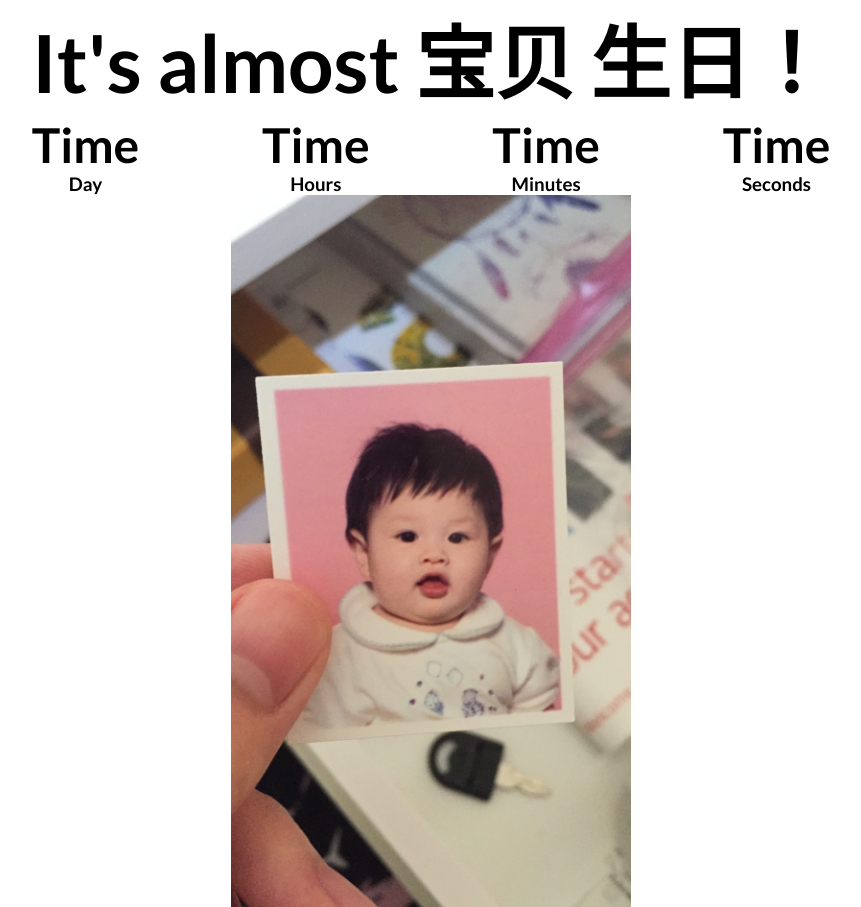
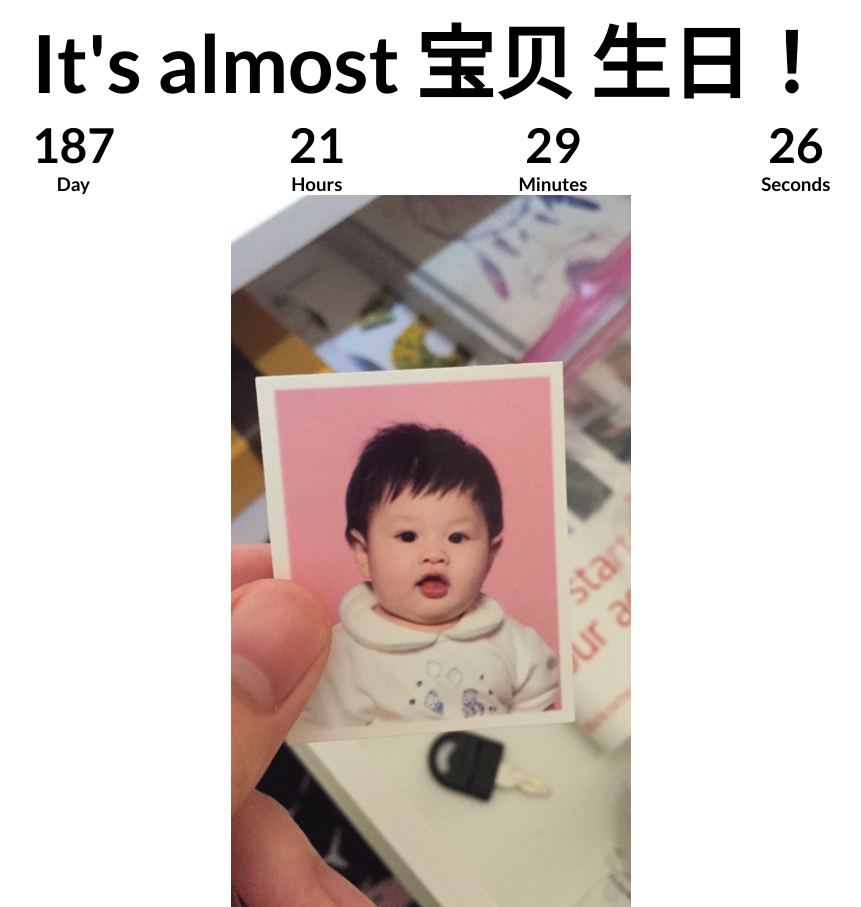
Before and after one commit to jimjimrao/countdown_app, a plain HTML site: page index.html in a window 1280 px wide. Shown: the whole page, without its empty margins (209-1070 px from the left). Drawn offline with Linux system fonts and the light colour scheme.

Commit message:
got javascript to work but not very cleanly...

```diff
--- a/index.html
+++ b/index.html
@@ -1,18 +1,23 @@
 <!DOCTYPE html>
+<link rel="shortcut icon" href="#" />
 <html lang="en">
   <head>
-    <meta charset="UTF-8">
-    <meta http-equiv="X-UA-Compatible" content="IE=edge">
-    <meta name="viewport" content="width=device-width, initial-scale=1.0">
+    <meta charset="UTF-8" />
+    <meta http-equiv="X-UA-Compatible" content="IE=edge" />
+    <meta name="viewport" content="width=device-width, initial-scale=1.0" />
     <title>Countdown</title>
-    <link rel="preconnect" href="hyyps://fonts.gstatic.com">
-    <link href='http://fonts.googleapis.com/css?family=Lato:400,700' rel='stylesheet' type='text/css'>
-    <link rel="stylesheet" href="./style.css">
+    <link rel="preconnect" href="hyyps://fonts.gstatic.com" />
+    <link
+      href="http://fonts.googleapis.com/css?family=Lato:400,700"
+      rel="stylesheet"
+      type="text/css"
+    />
+    <link rel="stylesheet" href="./style.css" />
   </head>
   <body>
     <section class="coming-soon">
       <div>
-            <h2> It's almost 宝贝 生日！</h2>
+        <h2>It's almost 宝贝 生日！</h2>
         <div class="countdown">
           <div class="container-day">
             <h3 class="day">Time</h3>
@@ -32,10 +37,33 @@
           </div>
         </div>
       </div>
-        <img src="thebaby.jpeg" alt="" width= 400, height = auto>
-
+      <img src="thebaby.jpeg" alt="" width="400," height="auto" />
     </section>
 
-    <script>src = "app.js" </script>
+    <script>
+      const countdown = () => {
+        const countDate = new Date("March 21, 2023, 00:00:00").getTime();
+        const now = new Date().getTime();
+        const gap = countDate - now;
+        console.log(gap);
+        const second = 1000;
+        const minute = second * 60;
+        const hour = minute * 60;
+        const day = hour * 24;
+
+        const textDay = Math.floor(gap / day);
+        const textHour = Math.floor((gap % day) / hour);
+        const textMin = Math.floor((gap % hour) / minute);
+        const textSecond = Math.floor((gap % minute) / second);
+        console.log(textDay);
+
+        document.querySelector(".day").innerText = textDay;
+        document.querySelector(".hour").innerText = textHour;
+        document.querySelector(".mins").innerText = textMin;
+        document.querySelector(".secs").innerText = textSecond;
+      };
+
+      setInterval(countdown, 1000);
+    </script>
   </body>
 </html>
```
Also changed, not shown: app.js (+12 -2 lines). Lines whose indentation alone changed are shown as unchanged.
